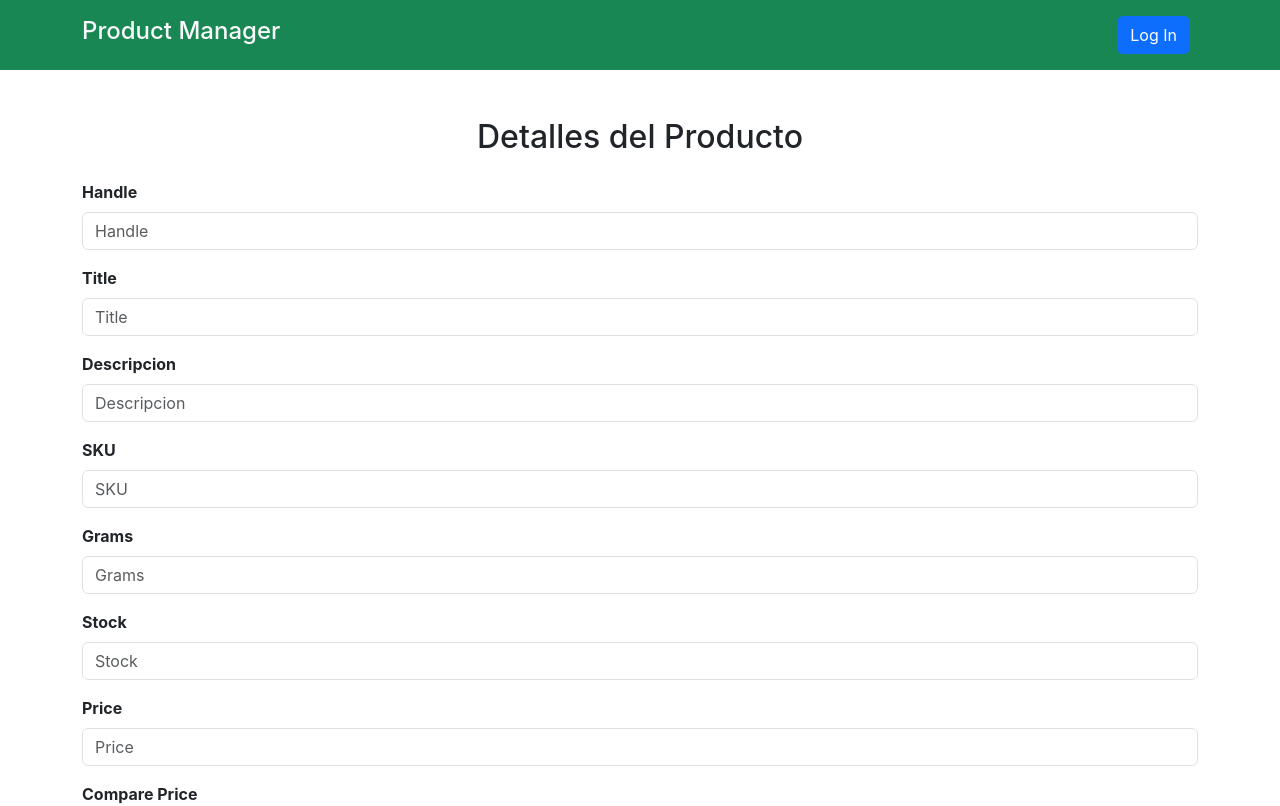
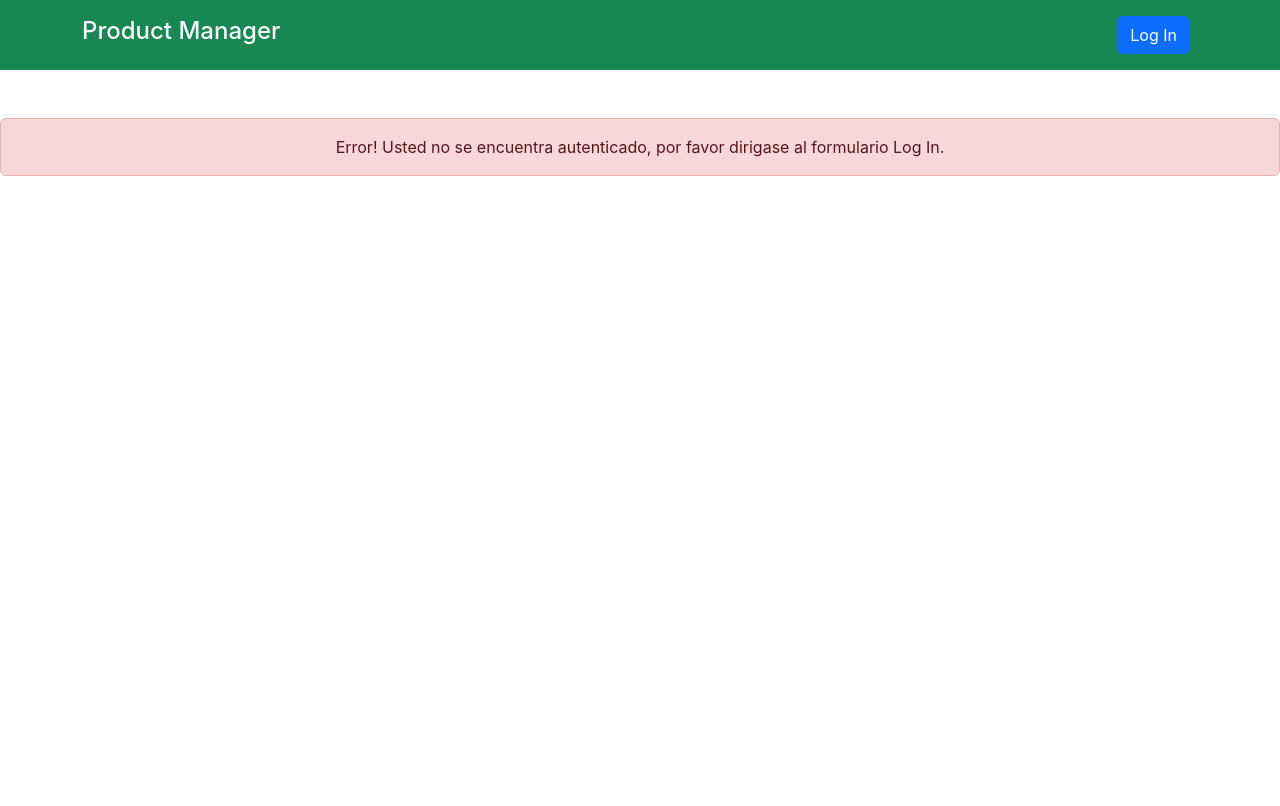
Before and after one commit to carlosdlacoste/Haciendola-Test-Frontend, a React (Create React App) app: page /products/1 in a window 1280 px wide. Shown: the top 806 px of the page. Built offline with nearby package versions, Linux system fonts and the light colour scheme; no server answers.

Commit message:
Asociadas las distintas vistas de productos al token para que solo pueda acceder el usuario autenticado

```diff
--- a/src/pages/newProduct.jsx
+++ b/src/pages/newProduct.jsx
@@ -1,10 +1,12 @@
 import React, { useState } from 'react';
 import { useNavigate } from 'react-router-dom';
+import { useAuth } from '../store/authContext';
 
 export const NewProduct = () => {
 
     const [newProduct, setNewProduct] = useState({})
     const navigate = useNavigate()
+    const { token } = useAuth()
 
     const addNewProduct = async (e) => {
         e.preventDefault();
@@ -25,6 +27,8 @@ export const NewProduct = () => {
     }
 
     return(
+        <>
+            {token ?
                 <>
                     <div className="container my-5">
                         <h2 className="mb-4 text-center">Detalles del Producto</h2>
@@ -71,5 +75,11 @@ export const NewProduct = () => {
                         </div>
                     </div>
                 </>
+                :
+                <>
+                    <div className="alert alert-danger text-center mt-5">Error! Usted no se encuentra autenticado, por favor dirigase al formulario Log In.</div>
+                </>
+            }
+        </>
     )
 }
--- a/src/pages/productDetails.jsx
+++ b/src/pages/productDetails.jsx
@@ -1,9 +1,11 @@
 import React, { useState, useEffect } from 'react';
 import { useParams, useNavigate } from 'react-router-dom';
+import { useAuth } from '../store/authContext';
 
 export const ProductDetails = () =>{
     const { id } = useParams();
     const navigate = useNavigate();
+    const { token } = useAuth()
     const [product, setProduct] = useState();
     const [editing, setEditing] = useState(false);
     const [formData, setFormData] = useState({
@@ -104,6 +106,9 @@ export const ProductDetails = () =>{
 
     return (
         <>
+            {
+                token ?
+                <>
                     <div className="container my-5">
                         <h2 className="mb-4 text-center">Detalles del Producto</h2>
                         <div>
@@ -150,5 +155,11 @@ export const ProductDetails = () =>{
                         </div>
                     </div>
                 </>
+                :
+                <>
+                    <div className="alert alert-danger text-center mt-5">Error! Usted no se encuentra autenticado, por favor dirigase al formulario Log In.</div>
+                </>
+            }
+        </>
     )
 }
--- a/src/pages/products.jsx
+++ b/src/pages/products.jsx
@@ -1,9 +1,11 @@
 import React, { useState, useEffect } from 'react';
 import { useNavigate } from 'react-router-dom';
+import { useAuth } from '../store/authContext';
 
 export const Products = () => {
     const [products, setProducts] = useState([]);
     const navigate = useNavigate();
+    const { token } = useAuth()
 
     useEffect(() => {
         // Función para obtener los productos desde el backend
@@ -25,6 +27,9 @@ export const Products = () => {
     }, []);
 
     return (
+        <>
+            {token ?
+            <>
                 <div className="container mt-5">
                     <h2 className="mb-4 text-center">Productos</h2>
                     <div className='my-3 d-flex justify-content-center'>
@@ -63,5 +68,13 @@ export const Products = () => {
                         </tbody>
                     </table>
                 </div>
+            </>
+            :
+            <>
+                <div className="alert alert-danger text-center mt-5">Error! Usted no se encuentra autenticado, por favor dirigase al formulario Log In.</div>
+            </>
+            }
+
+        </>
     );
 };
```
Lines whose indentation alone changed are shown as unchanged.
